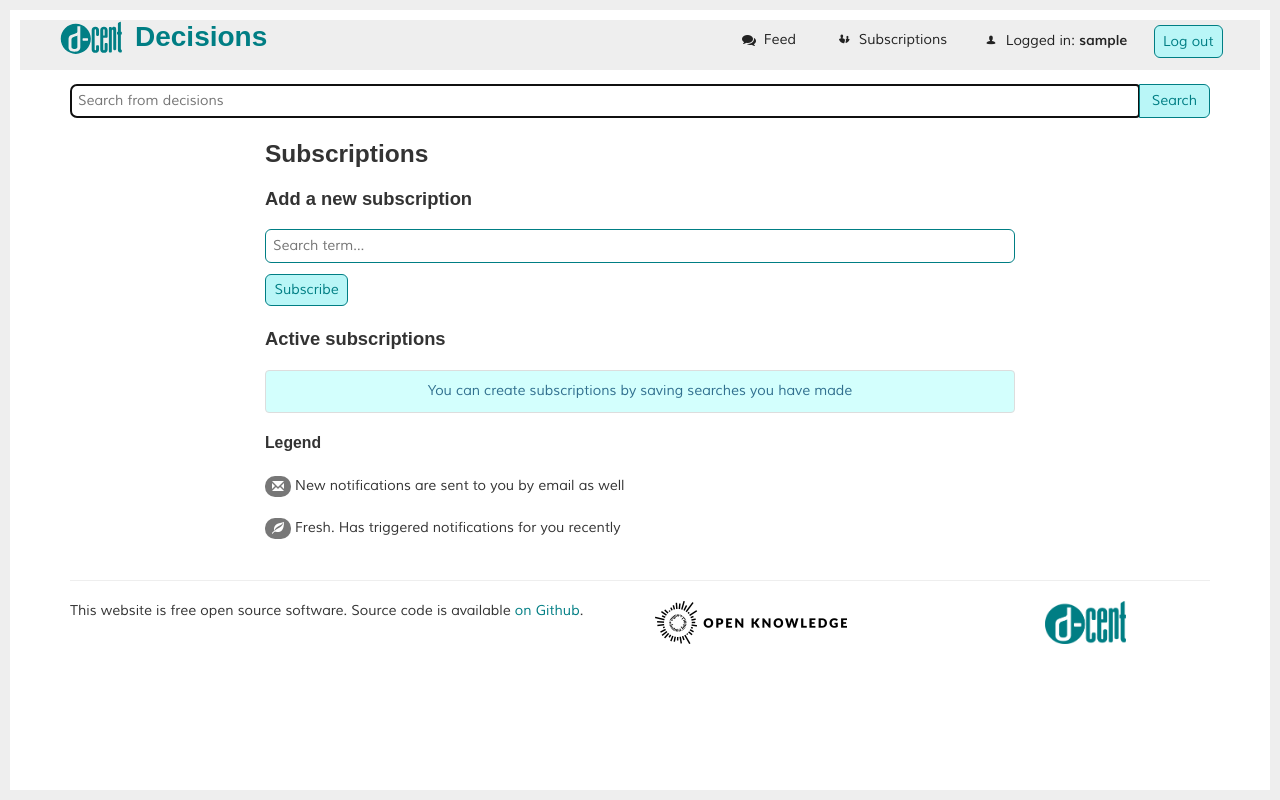
After one commit to okffi/decisions, a Django app: page /subscriptions/ in a window 1280 px wide. The commit adds this page. Run offline with Django 3.2, Linux system fonts and the light colour scheme; the visitor is signed in with stand-in values (Sample User, id 1); parts of the project's set-up code (start-up, migrations or seed data) failed here and were passed over; some libraries are stand-ins or nearby versions.

Commit message:
closes #37, closes #32, closes #31. add header and reorganizes pages layout for it

```diff
--- a/web/decisions/static/css/site.css
+++ b/web/decisions/static/css/site.css
@@ -23,6 +23,49 @@
     margin-right: .2em;
 }
 
+
+.site-logo {
+    width: auto;
+}
+.site-logo h1 {}
+
+.site-logo img {
+    height: 35px;
+}
+
+.nav-logout-form {
+    margin: 0;
+}
+
+.search-form {
+    margin-top: 1em;
+}
+
+@media (max-width: 48em) {
+    .custom-logo-mobile {
+	display: inline-block;
+    }
+    .custom-logo-desktop {
+	display: none;
+    }
+
+    .flexbox nav[role="navigation"] {
+	width: 100%;
+    }
+}
+
+@media (min-width: 48em) {
+    .custom-logo-mobile {
+	display: none;
+    }
+    .custom-logo-desktop {
+	display: inline-block;
+    }
+    .flexbox nav[role="navigation"] {
+	width: 70%;
+    }
+}
+
 @media (min-width: 992px) {
     .comments-bubble {
         position: absolute;
--- /dev/null
+++ b/web/decisions/subscriptions/templates/subscriptions/subscriptions.html
@@ -0,0 +1,80 @@
+{% extends "base.html" %}
+
+{% load i18n %}
+
+{% block content %}
+<div class="row">
+  <div class="col-md-8 col-md-offset-2">
+    <h2>{% trans "Subscriptions" %}</h2>
+
+    <h3>{% trans "Add a new subscription" %}</h3>
+
+    <form method="post" action="{% url 'add-subscription' %}">
+      {% csrf_token %}
+      <p><input name="search_term" placeholder="{% trans "Search term…" %}"></p>
+      <p><button type="submit" class="btn">{% trans "Subscribe" %}</button></p>
+    </form>
+
+    <h3>{% trans "Active subscriptions" %}</h3>
+
+    <ul class="list-group">
+      {% for s in subscriptions %}
+      <li class="list-group-item">
+
+	{% if s.send_mail %}
+	<span class="badge">
+	  <i class="glyphicon glyphicon-envelope"></i>
+	</span>
+	{% endif %}
+
+	{% if s.fresh_for_user %}
+	<span class="badge">
+	  <i class="glyphicon glyphicon-leaf"></i>
+	  {% if s.fresh_for_user > 1 %}{{ s.fresh_for_user }}{% endif %}
+	</span>
+	{% endif %}
+
+	<p><a href="{% url 'haystack_search' %}?q={{ s.subscription.search_term }}">{{ s.subscription.search_term }}</a></p>
+
+	<p><small><a href="{% url "edit-subscription" s.pk %}">{% trans "Edit" %}</a></small></p>
+      </li>
+      {% empty %}
+      <li class="list-group-item list-group-item-info text-center bc-base--lightest">
+	{% blocktrans %}You can create subscriptions by saving searches you have made{% endblocktrans %}
+      </li>
+      {% endfor %}
+    </ul>
+
+    <div class="legend">
+      <h4>{% trans "Legend" %}</h4>
+      <p>
+	<span class="badge">
+	  <i class="glyphicon glyphicon-envelope"></i>
+	</span>
+	{% trans "New notifications are sent to you by email as well" %}
+      </p>
+      <p>
+	<span class="badge">
+	  <i class="glyphicon glyphicon-leaf"></i>
+	</span>
+	{% trans "Fresh. Has triggered notifications for you recently" %}
+      </p>
+    </div>
+    {% if inactive_subscriptions %}
+    <h3>{% trans "Dormant subscriptions" %}</h3>
+
+    <p>{% blocktrans %}These subscriptions will not add notifications to your feed or send email. You can enable subscriptions from here by editing them.{% endblocktrans %}</p>
+
+    <ul class="list-group">
+      {% for s in inactive_subscriptions %}
+      <li class="list-group-item">
+	<p>{{ s.subscription.search_term }}</p>
+
+	<small><a href="{% url "edit-subscription" s.pk %}">{% trans "Edit" %}</a></small>
+      </li>
+      {% endfor %}
+    </ul>
+    {% endif %}
+  </div>
+</div>
+{% endblock %}
--- a/web/decisions/subscriptions/urls.py
+++ b/web/decisions/subscriptions/urls.py
@@ -1,22 +1,17 @@
 from django.conf.urls import url
 
 from decisions.subscriptions.views import (
-    login,
-    dashboard,
-    register,
-    confirm_email,
-    logout,
     add_subscription,
     edit_subscription,
-    suggest
+    suggest,
+    feed,
+    subscriptions,
 )
 
 
 urlpatterns = [
-    url(r'^login/$', login, name="login"),
-    url(r'^logout/$', logout, name="logout"),
-    url(r'^register/$', register, name="register"),
-    url(r'^confirm/(?P<confirm_code>.+)/$', confirm_email, name="confirm-email"),
+    url(r'^$', subscriptions, name="subscriptions"),
+    url(r'^feed/$', feed, name="feed"),
     url(r'^add/$', add_subscription, name="add-subscription"),
     url(r'^edit/(?P<subscription_id>\d+)/$', edit_subscription, name="edit-subscription"),
     url(r'^suggest/$', suggest, name='suggest'),
--- a/web/decisions/subscriptions/views.py
+++ b/web/decisions/subscriptions/views.py
@@ -33,6 +33,9 @@ from decisions.subscriptions.forms import (
 
 @login_required
 def dashboard(request):
+    """
+    Brief snippets of all interesting site features
+    """
     all_subscriptions = SubscriptionUser.objects.filter(user=request.user)
     subscriptions = all_subscriptions.filter(active=True)
     inactive_subscriptions = all_subscriptions.filter(active=False)
@@ -69,6 +72,62 @@ def dashboard(request):
         })
 
 @login_required
+def subscriptions(request):
+    """
+    Detailed subscription management page
+
+    TODO: More detail
+    """
+    all_subscriptions = SubscriptionUser.objects.filter(user=request.user)
+    subscriptions = all_subscriptions.filter(active=True)
+    inactive_subscriptions = all_subscriptions.filter(active=False)
+    for subscription in subscriptions:
+        subscription.fresh_for_user = subscription.is_fresh(request.user)
+
+    return render(
+        request,
+        "subscriptions/subscriptions.html",
+        {
+            "subscriptions": subscriptions,
+            "inactive_subscriptions": inactive_subscriptions,
+        })
+
+@login_required
+def feed(request):
+    """
+    Detailed feed browsing pages
+
+    TODO: paginate and allow browsing all of the feed
+    """
+    hits = (
+        SubscriptionHit.objects
+        .filter(notified_users=request.user)
+        .order_by('-created')
+        [:30]
+    )
+
+    for hit in hits:
+        # intersect user's subscriptions and the hit's subscriptions
+        hit_terms = [
+            subscription.search_term
+            for subscription in hit.subscriptions.all()
+        ]
+        user_terms = [
+            subscription.search_term
+            for subscription in request.user.subscription_set.all()
+        ]
+        terms = set(hit_terms).intersection(user_terms)
+        hit.user_search_terms = terms
+
+    return render(
+        request,
+        "subscriptions/feed.html",
+        {
+            "feed": hits,
+        })
+
+
+@login_required
 def add_subscription(request):
     if request.method == "POST":
         form = SubscriptionForm(request.POST)
@@ -90,7 +149,7 @@ def add_subscription(request):
             messages.success(
                 request,
                 _("You have subscribed to the search term <tt>%(search_term)s</tt>") % form.cleaned_data)
-            return redirect("index")
+            return redirect("subscriptions")
     else:
         form = SubscriptionForm(initial={"search_term": request.GET.get("q")})
 
@@ -128,7 +187,7 @@ def edit_subscription(request, subscription_id):
                 request,
                 _("You have edited your subscription to <tt>%(search_term)s</tt>") % form.cleaned_data)
 
-            return redirect("index")
+            return redirect("subscriptions")
     else:
         form = SubscriptionEditForm(initial={
             "search_term": usersub.subscription.search_term,
@@ -216,6 +275,12 @@ def register(request):
 
     return render(request, "form.html", {"form": form, "verb": _("Register")})
 
+def login_or_register(request):
+    return render(request, "account/login_or_register.html", {
+        "login_form": LoginForm(),
+        "register_form": RegisterForm(),
+    })
+
 def confirm_email(request, confirm_code):
     try:
         user = User.objects.get(
@@ -250,12 +315,27 @@ def suggest(request):
     currently it only finds and suggests fresh subscriptions
     """
 
+    q = request.GET.get("q")
+
+    if q is None:
+        return JsonResponse([])
+
     fresh_subscriptions = (
         Subscription.objects
         .get_fresh()
-        .filter(search_term__startswith=request.GET.get("q"))
+        .filter(search_term__startswith=q)
     )[:5]
 
     ret = [sub.search_term for sub in fresh_subscriptions]
 
     return JsonResponse(ret)
+
+def profile(request, username):
+    return render(
+        request,
+        "account/profile.html",
+        {"profile_user": get_object_or_404(User, username=username)}
+    )
+
+def edit_profile(request):
+    return render(request, "account/edit_profile.html")
--- a/web/decisions/templates/base.html
+++ b/web/decisions/templates/base.html
@@ -1,4 +1,6 @@
 <!doctype html>
+
+<html class="flexbox">
 
 {% load i18n %}
 {% load staticfiles %}
@@ -9,9 +11,8 @@
 
 <title>{% trans "Decisions" %}</title>
 
-<!-- Site/Custom CSS -->
+<!-- Standard CSS -->
 <link href="{% static "css/bootstrap.min.css" %}" rel="stylesheet">
-<link href="{% static "css/site.css" %}" rel="stylesheet">
 <link href="{% static "css/autocomplete.css" %}" rel="stylesheet">
 
 <!-- D-CENT standard CSS -->
@@ -21,12 +22,65 @@
 <link href="{% static "dcent/css/fonts.css" %}" rel="stylesheet">
 <link rel="shortcut icon" href="{% static "dcent/img/favicon.png" %}">
 
+<!-- Custom CSS Overrides Everything Else -->
+<link href="{% static "css/site.css" %}" rel="stylesheet">
+
+<div class="wrap--header bc-grey--lightest header--sticky">
+  <header class="header--login l-constrained" role="banner">
+    <a class="site-logo" href="{% url 'index' %}">
+      <h1>
+	<img class="logo-mobile custom-logo-mobile" src="{% static "dcent/img/logo.svg" %}" alt="{% trans "Decisions" %}">
+	<img class="logo-desktop custom-logo-desktop" src="{% static "dcent/img/D-CENT_logo.svg" %}" alt="{% trans "Decisions" %}">
+	{% trans "Decisions" %}
+      </h1>
+    </a>
+
+    <nav role="navigation">
+      <ul class="bare-list nav nav-primary">
+        <li class="nav__item">
+	  <a href="{% url 'feed' %}"><i class="fa fa-comments"></i>
+	    <span>{% trans "Feed" %}
+	      {% if unread_notifications %}<i class="count c-white bc-comp--light">{{ unread_notifications }}</i>{% endif %}</span>
+	  </a>
+	</li>
+        <li class="nav__item">
+	  <a href="{% url 'subscriptions' %}"><i class="icon icon-chat"></i>
+	    <span>{% trans "Subscriptions" %}</span>
+	  </a>
+	</li>
+      </ul>
+      <ul class="bare-list nav nav-settings">
+	{% if user.is_authenticated %}
+        <li class="nav__item">
+	  <a href="{% url 'edit-profile' %}"><i class="icon icon-avatar"></i>
+	    <span>{% blocktrans with username=user.username %}Logged in: <strong>{{ username }}</strong>{% endblocktrans %}</span>
+	  </a>
+	</li>
+	<li class="nav__item">
+	  <form method="post" action="{% url 'logout' %}" class="inline-block nav-logout-form">
+	    {% csrf_token %}
+	    <button class="btn">{% trans "Log out" %}</button>
+	  </form>
+	</li>
+	{% else %}
+	<li class="nav__item">
+	  <a href="{% url 'login-or-register' %}">
+	    <i class="icon icon-avatar"></i>
+	    <span>
+	      {% trans "Log in or register" %}
+	    </span>
+	  </a>
+	</li>
+	{% endif %}
+      </ul>
+    </nav>
+  </header>
+</div>
+
 <div class="container">
   <div class="row">
-    <div class="col-md-8 col-md-offset-2">
-      <a href="{% url 'index' %}"><h1>{% trans "Decisions" %}</h1></a>
-
-      <form method="get" action="{% url "haystack_search" %}">
+    <div class="col-md-12">
+      <form method="get" action="{% url "haystack_search" %}" class="search-form">
 	<div class="input-group">
 	  <input type="text" name="q" placeholder="{% trans "Search from decisions" %}" {% if request.GET.q %}value="{{ request.GET.q }}"{% endif %} id="search-input">
 	  <span class="input-group-btn">
@@ -34,25 +88,12 @@
 	  </span>
 	</div>
       </form>
-
     </div>
   </div>
 
-  {% if user.is_authenticated %}
-  <div class="row">
-    <div class="col-md-8 col-md-offset-2">
-      <span>{% blocktrans with user.username as username %}Logged in as <strong>{{ username }}</strong>{% endblocktrans %}</span>
-      <form method="post" action="{% url 'logout' %}" class="inline-block">
-	{% csrf_token %}
-	<button class="btn btn-link">{% trans "Log out" %}</button>
-      </form>
-    </div>
-  </div>
-  {% endif %}
-
   {% for message in messages %}
   <div class="row">
-    <div class="col-md-8 col-md-offset-2">
+    <div class="col-md-12">
       <br>
       <div class="message alert alert-dismissible alert-{{ message.level_tag }} {{ message.extra_tags }}">
 	<div class="message__body">{{ message.message|safe }}
@@ -66,7 +107,7 @@
   {% block content %}{% endblock %}
 
   <div class="row">
-    <div class="col-md-8 col-md-offset-2">
+    <div class="col-md-12">
       <hr>
       <footer>
 	<div class="row">
@@ -105,3 +146,5 @@
   });
 </script>
 {% block script %}{% endblock %}
+
+</html>
--- a/web/decisions/urls.py
+++ b/web/decisions/urls.py
@@ -19,7 +19,7 @@ from django.views.i18n import javascript_catalog
 from django.shortcuts import render
 
 from decisions.subscriptions.forms import LoginForm, RegisterForm
-from decisions.subscriptions.views import dashboard
+from decisions.subscriptions.views import dashboard, profile
 
 js_info_dict = {
     'packages': ('decisions',),
@@ -41,10 +41,11 @@ urlpatterns = [
         js_info_dict,
         name='javascript-catalog'),
     url(r'^search/', include('decisions.subscriptions.search_urls')),
-    #url(r'^search/', include('haystack.urls')),
     url(r'^$', index, name='index'),
     url(r'^subscriptions/', include('decisions.subscriptions.urls')),
+    url(r'^account/', include('decisions.subscriptions.account_urls')),
     url(r'^api/v1/', include([
         url(r'^feed/', include('decisions.subscriptions.api_urls')),
     ])),
+    url(r'^p/(?P<username>[\w.@+-]+)/$', profile, name='profile'),
 ]
```
Also changed, not shown: web/decisions/subscriptions/account_urls.py (added, +21 -0 lines), web/decisions/subscriptions/templates/account/edit_profile.html (added, +15 -0 lines), web/decisions/subscriptions/templates/account/login_or_register.html (added, +47 -0 lines), web/decisions/subscriptions/templates/account/profile.html (added, +14 -0 lines), web/decisions/subscriptions/templates/subscriptions/dashboard.html (+4 -40 lines), web/decisions/subscriptions/templates/subscriptions/feed.html (added, +27 -0 lines), web/decisions/templates/index.html (+2 -31 lines), web/decisions/locale/fi/LC_MESSAGES/django.po, 1 other file.
